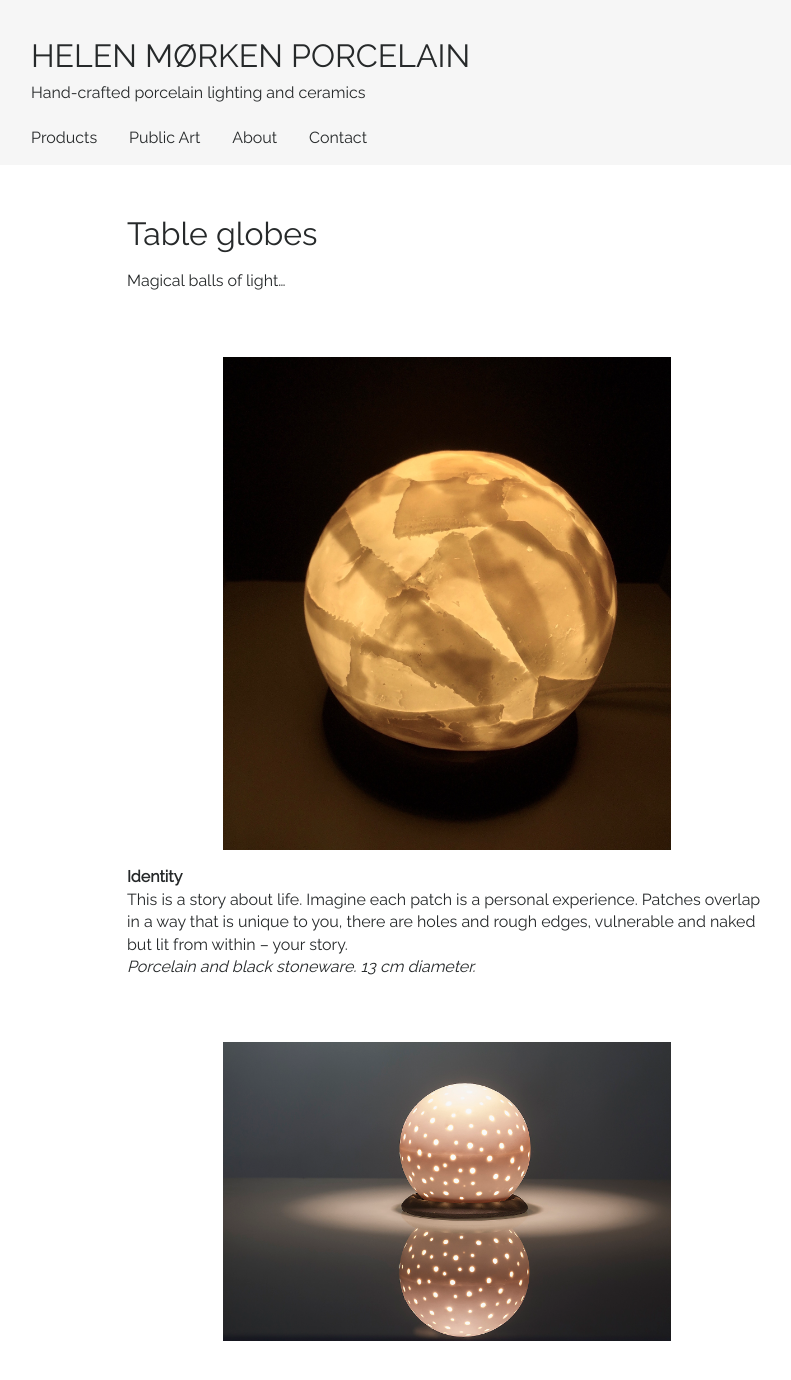
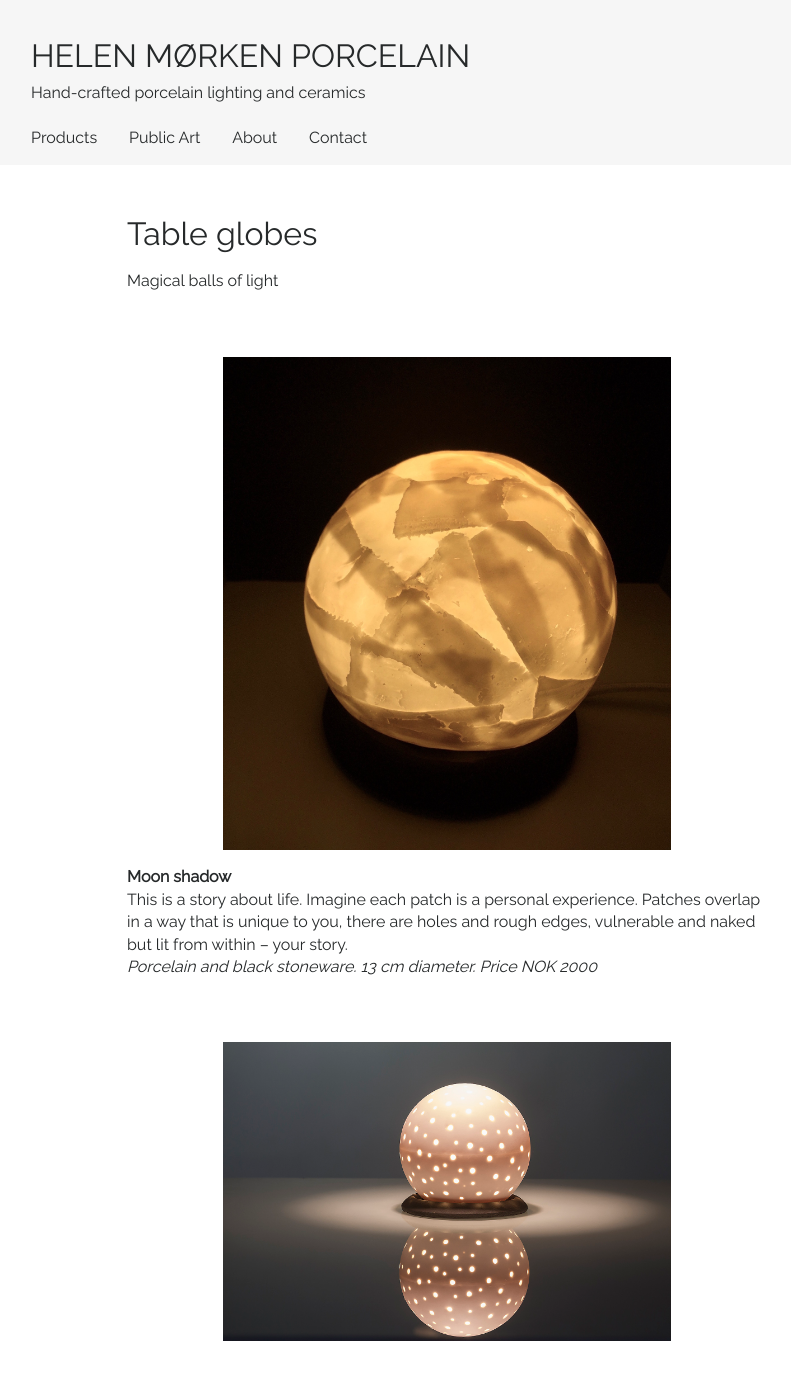
Before and after one commit to rebekkjm/helenmorkenno, a Jekyll site: the page built from _products/table-globes.md, in a window 1280 px wide and 1400 px high. Shown: the top 1380 px of the window, without its empty margins (193-984 px from the left). Built offline with Jekyll 4.4.1, drawn with Linux system fonts in a browser that asks for light colours; some of the changed text lies outside the part shown.

Commit message:
Added prices

```diff
--- a/_products/table-globes.md
+++ b/_products/table-globes.md
@@ -6,13 +6,14 @@ fullwidth: true
 image: "Table_globes1.jpg"
 ---
 
-Magical balls of light…
+Magical balls of light
 
 ![Porcelain globe shaped table lamp with tranclucent layers]({{ site.github.url }}/img/Table_globes3.jpg)
 
-**Identity**
+**Moon shadow**
 This is a story about life. Imagine each patch is a personal experience. Patches overlap in a way that is unique to you, there are holes and rough edges, vulnerable and naked but lit from within – your story.
 *Porcelain and black stoneware. 13 cm diameter.*
+*Price NOK 2000*
 
 ![Perforated porcelain globe shaped table lamp]({{ site.github.url }}/img/Table_globes1.jpg)
 
@@ -20,3 +21,4 @@ This is a story about life. Imagine each patch is a personal experience. Patches
 
 **Globe**
 *Porcelain and black stoneware; 15 cm or 20 cm diameter; 1.5 m off-white or black and white flex with switch and plug; E14 bulb socket.*
+*Price NOK 1700 (15 cm) and NOK 2000 (20 cm)*
```
